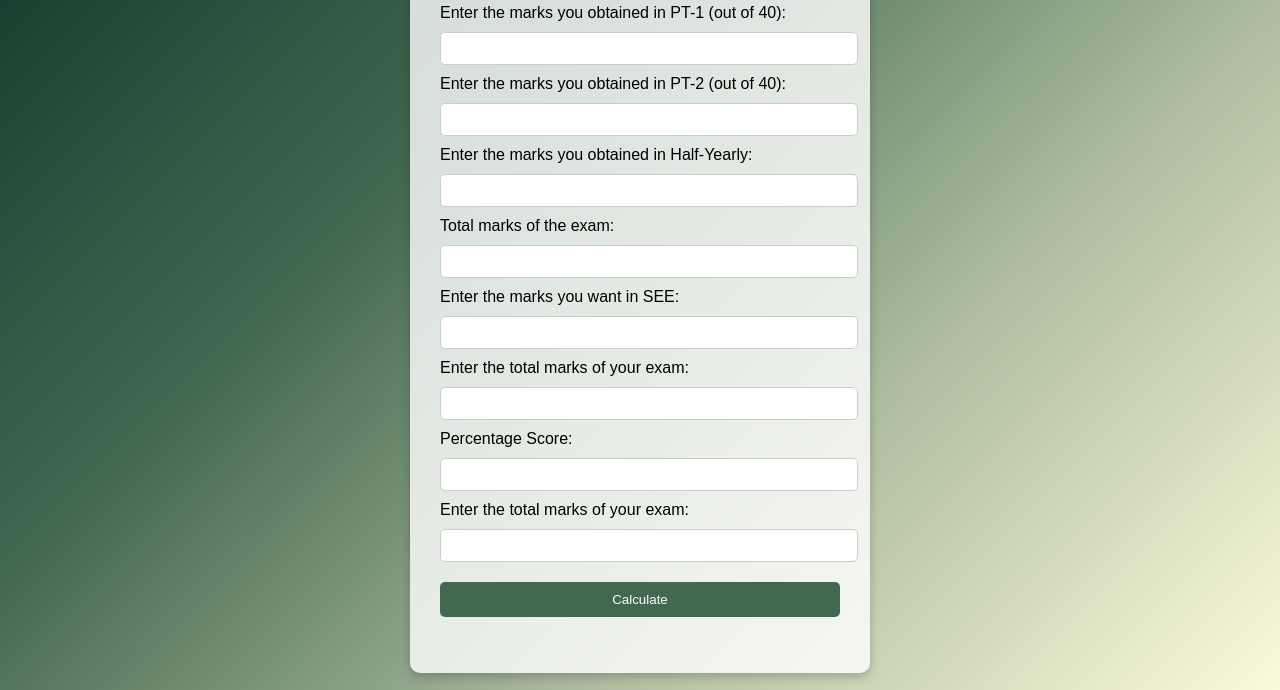
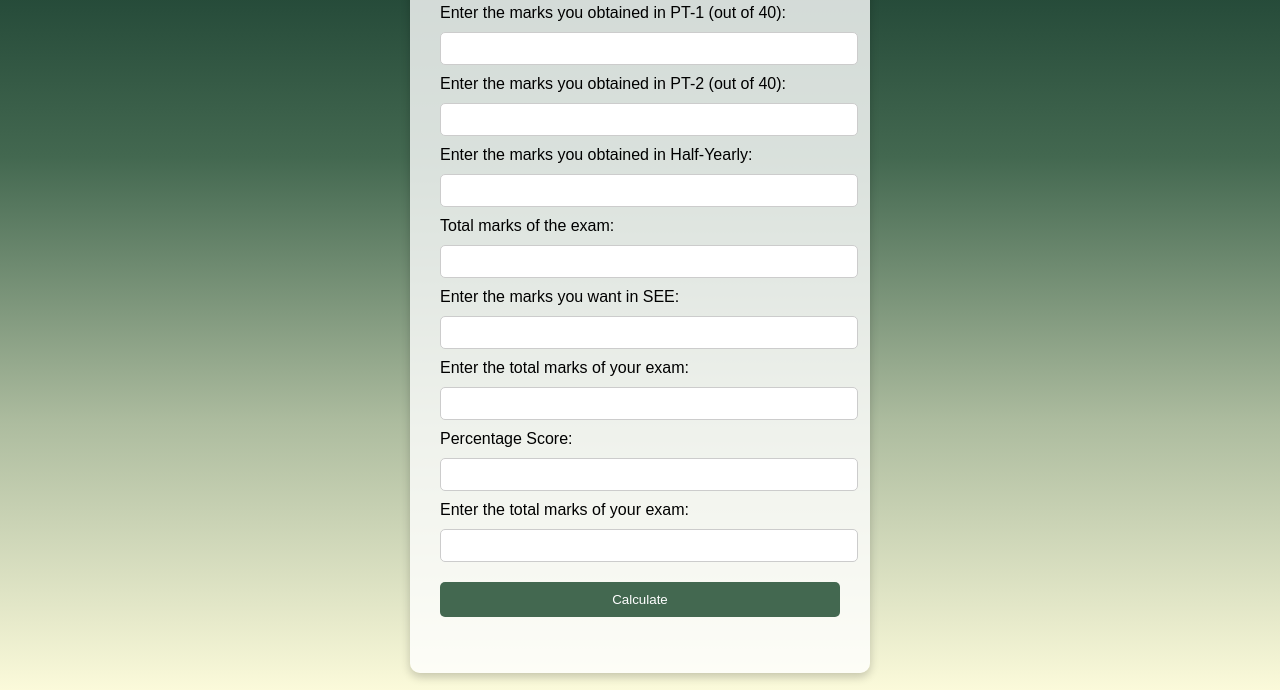
Before and after one commit to Abhinaba2007/CBSE-Class-11-Marks-Calculation, a plain HTML site: page index.html in a window 1280 px wide. Shown: the part 110-800 px from the top of the page. Drawn offline with Linux system fonts and the light colour scheme.

Commit message:
Update index.html

```diff
--- a/index.html
+++ b/index.html
@@ -6,7 +6,7 @@
     <title>Marks Calculation</title>
     <style>
         body {
-            background: linear-gradient(135deg, #12372A, #436850, #ADBC9F, #FBFADA);
+            background: linear-gradient(to bottom, #12372A, #436850, #ADBC9F, #FBFADA);
             font-family: Arial, sans-serif;
             display: flex;
             justify-content: center;
```
